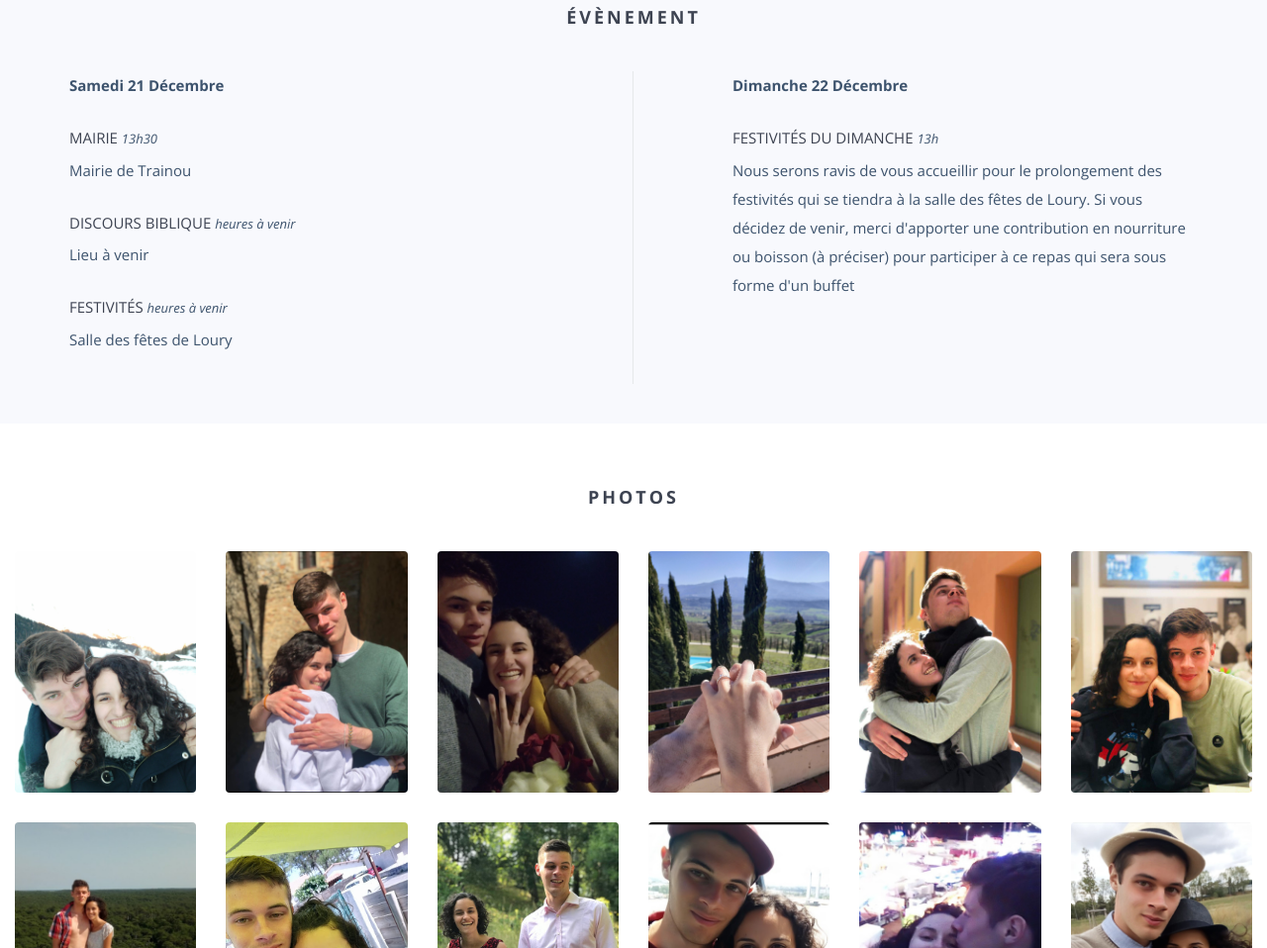
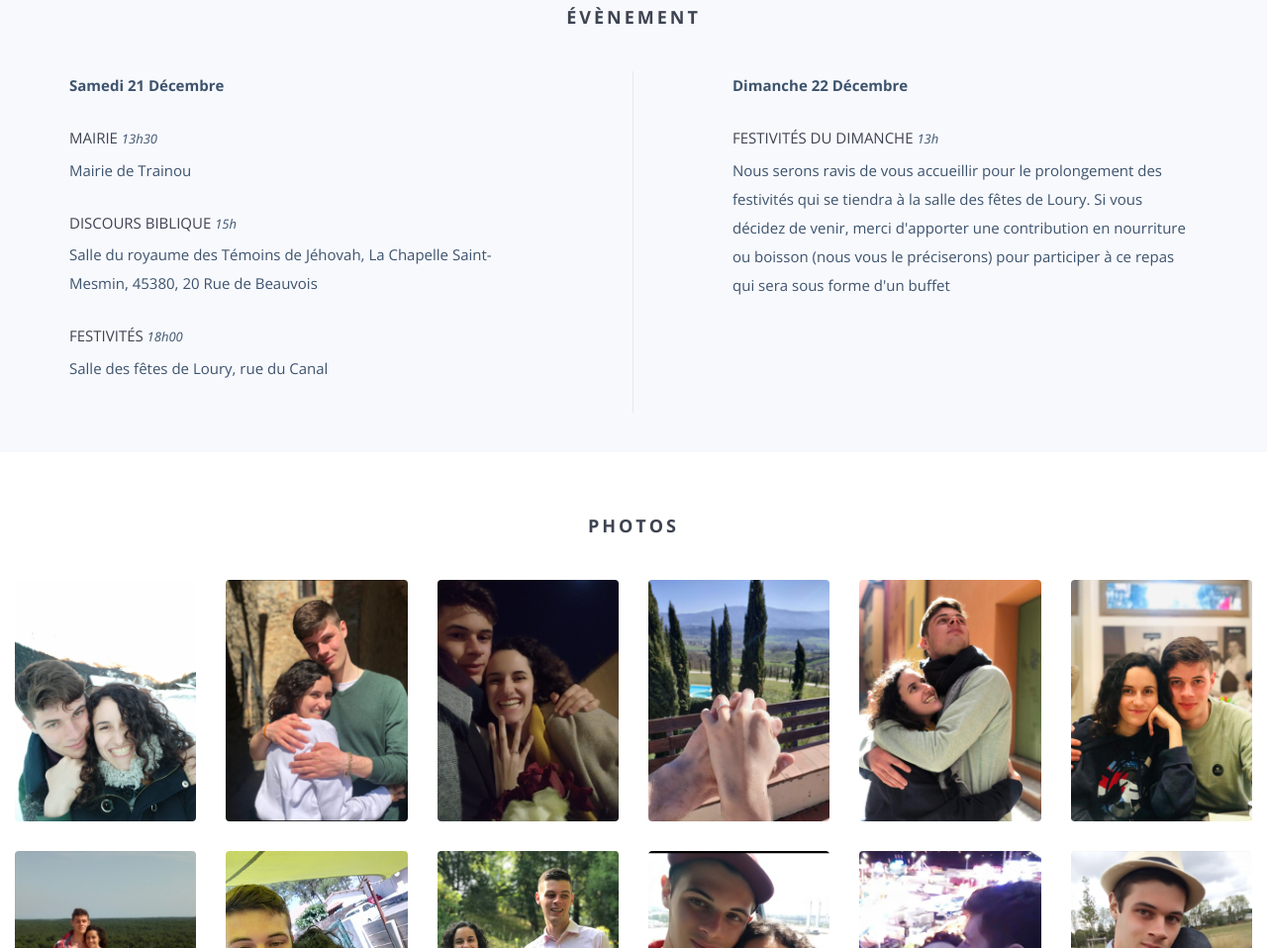
Before and after one commit to abietjean2019/abietjean2019, a website: page index.html in a window 1280 px wide. Shown: the part 1529-2487 px from the top of the page at 99% size. Drawn offline with nearby package versions, Linux system fonts and the light colour scheme.

Commit message:
changement heures

```diff
--- a/index.html
+++ b/index.html
@@ -166,12 +166,12 @@
                     <p>Mairie de Trainou</p>
                 </div>
                 <div class="wp5">
-                    <h5>Discours biblique <span class="time">heures à venir</span></h5>
-                    <p>Lieu à venir</p>
+                    <h5>Discours biblique <span class="time">15h</span></h5>
+                    <p>Salle du royaume des Témoins de Jéhovah, La Chapelle Saint-Mesmin, 45380, 20 Rue de Beauvois</p>
                 </div>
                 <div class="wp5">
-                    <h5>Festivités <span class="time">heures à venir</span></h5>
-                    <p>Salle des fêtes de Loury</p>
+                    <h5>Festivités <span class="time">18h00</span></h5>
+                    <p>Salle des fêtes de Loury, rue du Canal</p>
                 </div>
             </div>
             <div class="col-md-6 col-sm-12 col-xs-12 rightcol">
@@ -179,7 +179,7 @@
                     <p><strong>Dimanche 22 Décembre</strong></p>
 
                     <h5>Festivités du Dimanche <span class="time">13h</span></h5>
-                    <p>Nous serons ravis de vous accueillir pour le prolongement des festivités qui se tiendra à la salle des fêtes de Loury. Si vous décidez de venir, merci d'apporter une contribution en nourriture ou boisson (à préciser) pour participer à ce repas qui sera sous forme d'un buffet</p>
+                    <p>Nous serons ravis de vous accueillir pour le prolongement des festivités qui se tiendra à la salle des fêtes de Loury. Si vous décidez de venir, merci d'apporter une contribution en nourriture ou boisson (nous vous le préciserons) pour participer à ce repas qui sera sous forme d'un buffet</p>
                 </div>
             </div>
         </div>
```
Also changed, not shown: Dimanche.html (+3 -7 lines).
